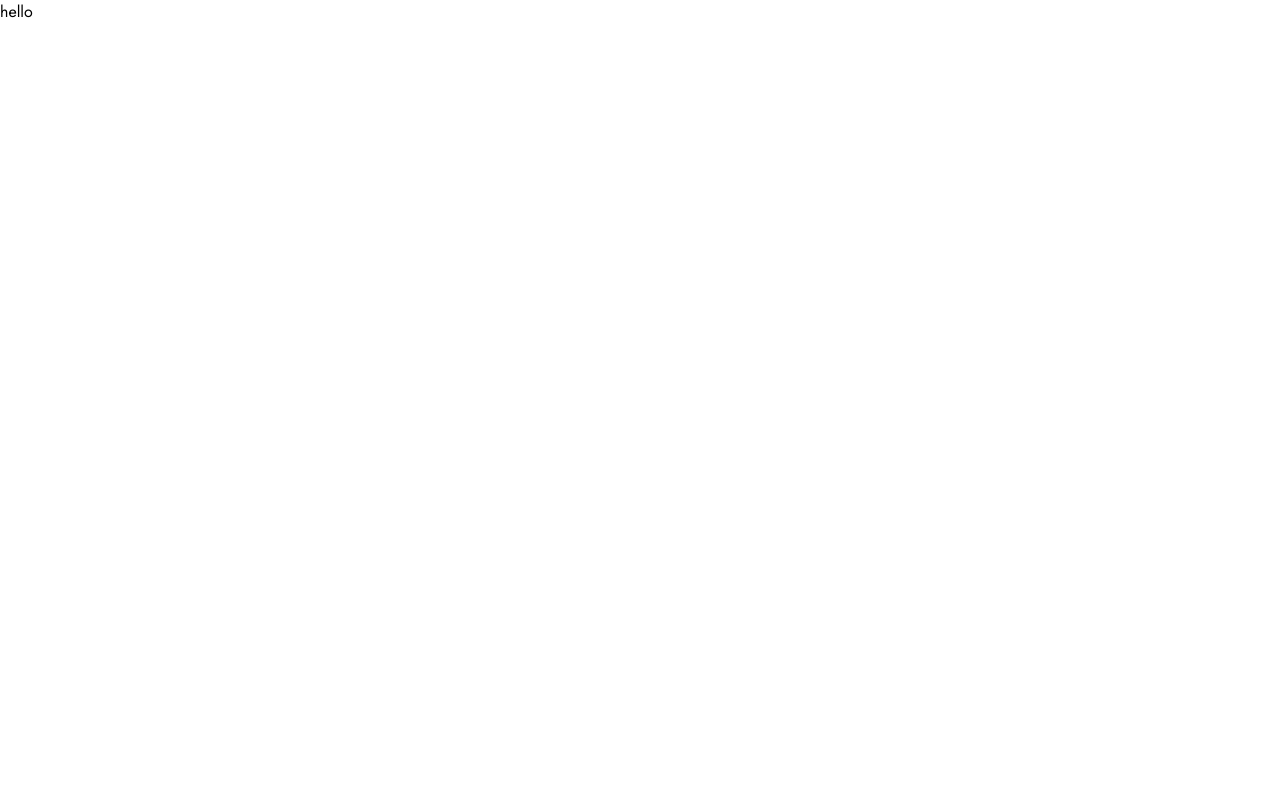
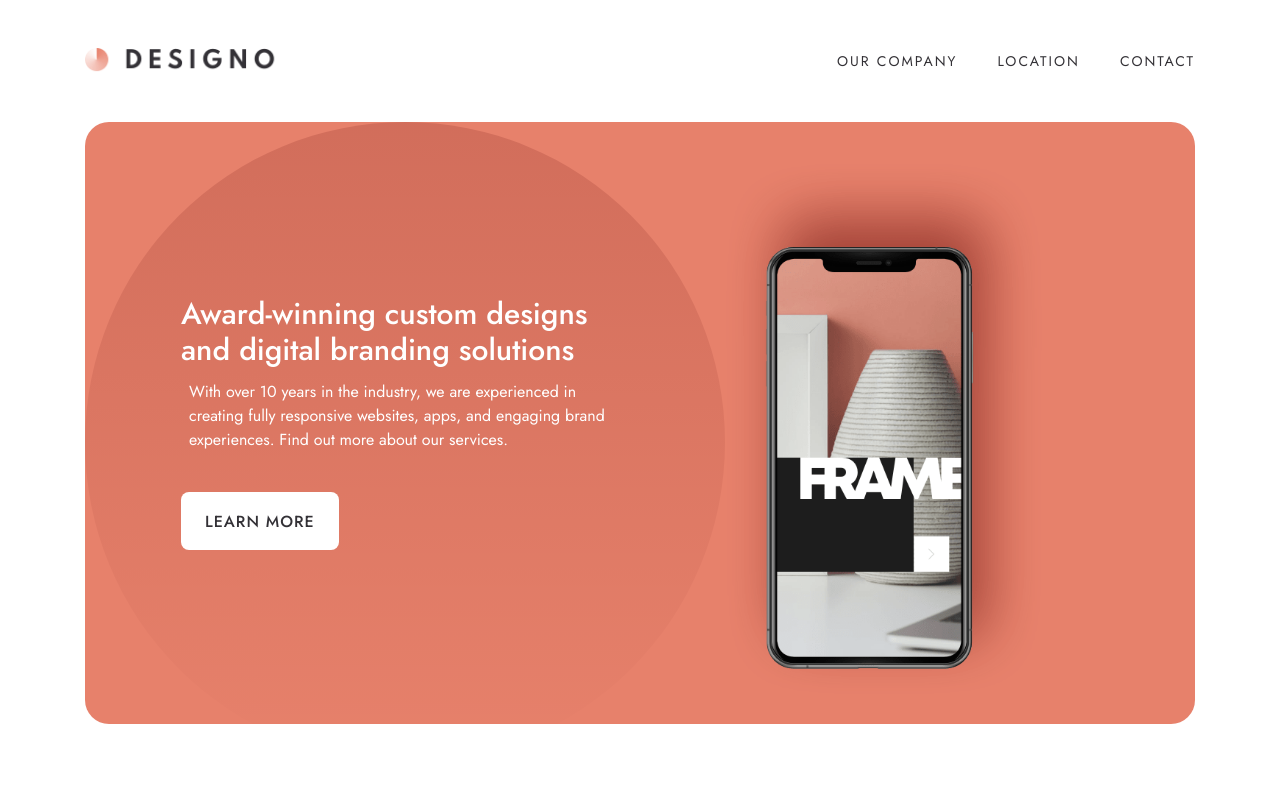
Before and after one commit to zetmosoma10/designo, a React (Vite) app: page / in a window 1280 px wide. Shown: the top 800 px of the page. Built offline with nearby package versions, Linux system fonts and the light colour scheme.

Commit message:
build routes

```diff
--- a/src/App.tsx
+++ /dev/null
@@ -1,13 +0,0 @@
-import AboutPage from "./pages/about/AboutPage";
-import AppDesignPage from "./pages/app-design/AppDesignPage";
-import ContactPage from "./pages/contact/ContactPage";
-import GraphicDesignPage from "./pages/graphic-design/GraphicDesignPage";
-import HomePage from "./pages/home/HomePage";
-import LocationPage from "./pages/locations/LocationPage";
-import WebDesignPage from "./pages/web-design/WebDesignPage";
-
-function App() {
-  return <div className="">hello</div>;
-}
-
-export default App;
--- a/src/components/NavBar.tsx
+++ b/src/components/NavBar.tsx
@@ -6,7 +6,7 @@ import closeIcon from "../assets/shared/mobile/icon-close.svg";
 import SideBar from "./SideBar";
 
 const NavBar = () => {
-  const [toggle, setToggle] = useState(true);
+  const [toggle, setToggle] = useState(false);
 
   const showNav = () => {
     setToggle(true);
--- a/src/main.tsx
+++ b/src/main.tsx
@@ -1,10 +1,11 @@
-import React from 'react'
-import ReactDOM from 'react-dom/client'
-import App from './App.tsx'
-import './index.css'
+import React from "react";
+import ReactDOM from "react-dom/client";
+import "./index.css";
+import { RouterProvider } from "react-router-dom";
+import router from "./routes.tsx";
 
-ReactDOM.createRoot(document.getElementById('root')!).render(
+ReactDOM.createRoot(document.getElementById("root")!).render(
   <React.StrictMode>
-    <App />
-  </React.StrictMode>,
-)
+    <RouterProvider router={router} />
+  </React.StrictMode>
+);
--- a/src/routes.tsx
+++ b/src/routes.tsx
@@ -0,0 +1,27 @@
+import { createBrowserRouter } from "react-router-dom";
+import HomePage from "./pages/home/HomePage";
+import Layout from "./pages/Layout";
+import AboutPage from "./pages/about/AboutPage";
+import LocationPage from "./pages/locations/LocationPage";
+import ContactPage from "./pages/contact/ContactPage";
+import AppDesignPage from "./pages/app-design/AppDesignPage";
+import WebDesignPage from "./pages/web-design/WebDesignPage";
+import GraphicDesignPage from "./pages/graphic-design/GraphicDesignPage";
+
+const router = createBrowserRouter([
+  {
+    path: "/",
+    element: <Layout />,
+    children: [
+      { index: true, element: <HomePage /> },
+      { path: "about", element: <AboutPage /> },
+      { path: "locations", element: <LocationPage /> },
+      { path: "contacts", element: <ContactPage /> },
+      { path: "app-designs", element: <AppDesignPage /> },
+      { path: "web-designs", element: <WebDesignPage /> },
+      { path: "graphic-designs", element: <GraphicDesignPage /> },
+    ],
+  },
+]);
+
+export default router;
```
